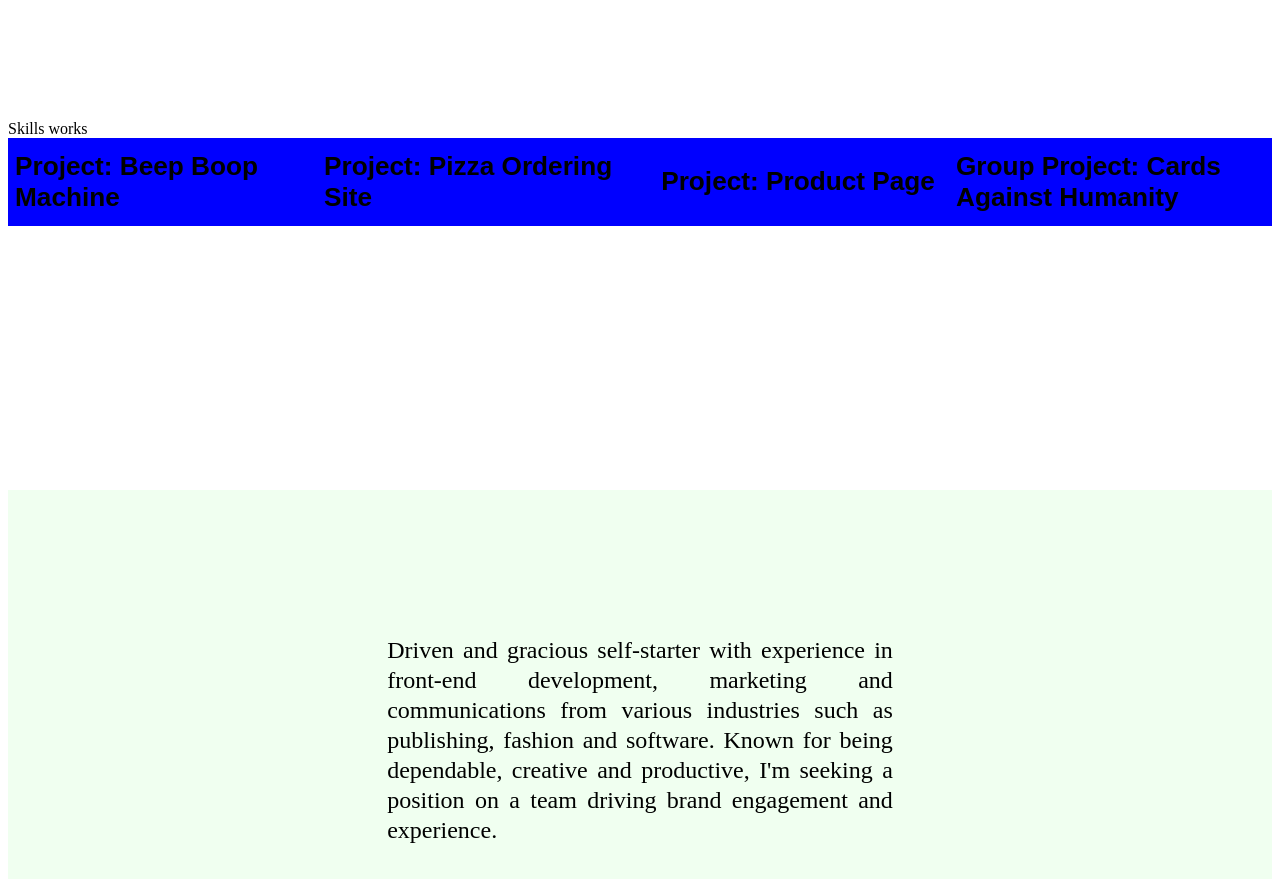
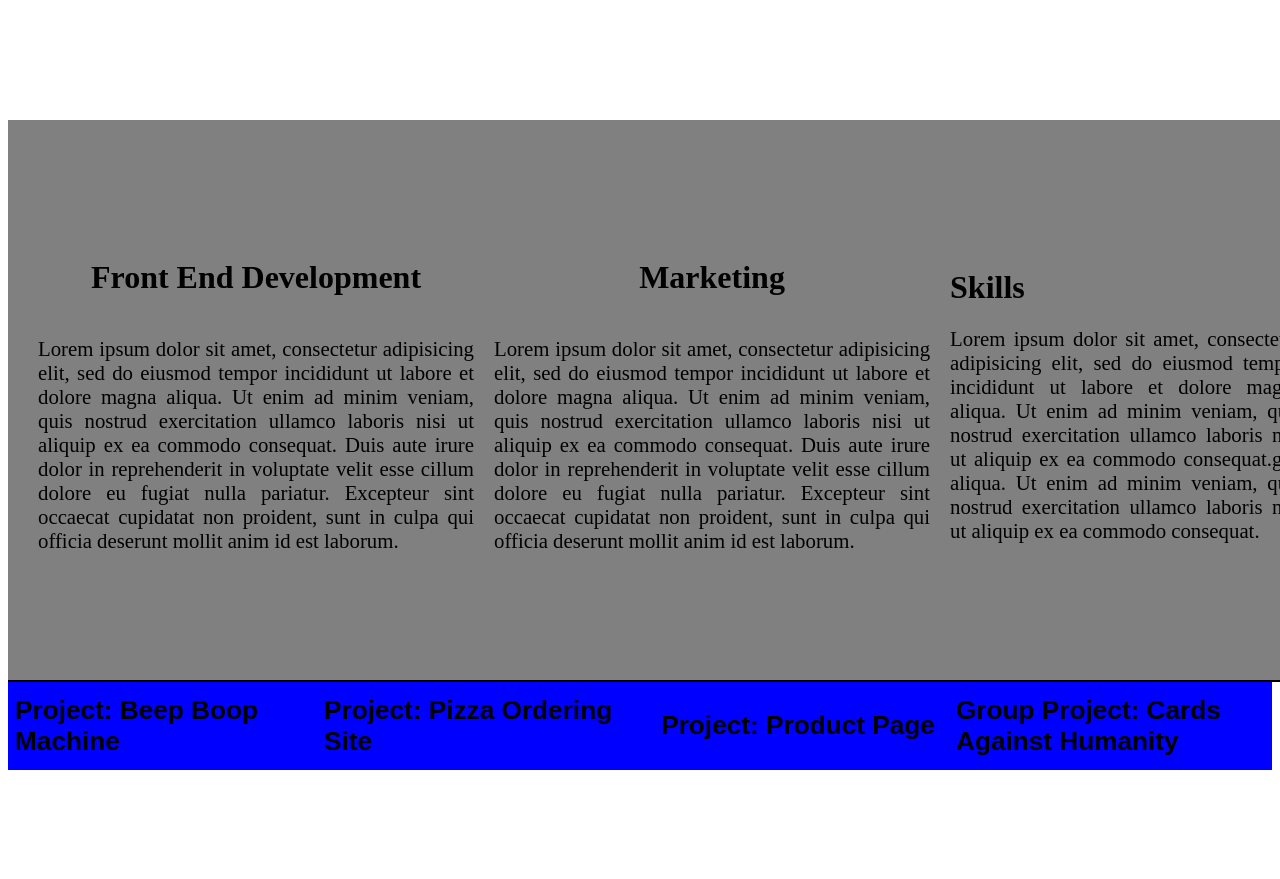
Before and after one commit to CherylFrankenfield/react-portfolio, a React app: page /#/ in a window 1280 px wide. Shown: the part 580-1459 px from the top of the page. Built offline with nearby package versions, Linux system fonts and the light colour scheme.

Commit message:
Style skills component and add content

```diff
--- a/src/components/Skills.jsx
+++ b/src/components/Skills.jsx
@@ -1,9 +1,53 @@
 import React from 'react';
+
+const skills = {
+  display: 'flex',
+  justifyContent: 'center',
+  alignItems: 'center',
+  padding: '30px 30px',
+  backgroundColor: 'grey',
+  width: '100%',
+  height: '500px',
+  borderBottom: '2px solid'
+};
+
+const header = {
+  fontFamily: 'abril_fatfaceregular',
+  fontSize: '2em',
+  alignSelf: 'center',
+  marginBottom: '20px',
+};
+
+const paragraph = {
+  fontSize: '1.3em',
+  textAlign: 'justify'
+};
+
+const leftMid = {
+  marginRight: '20px',
+  minWidth: '33%',
+  display: 'flex',
+  flexDirection: 'column',
+};
 
 function Skills() {
   return(
-    <div>
-      Skills works
+    <div style={skills}>
+      <div style={leftMid}>
+        <span><i class="fas fa-code"></i></span>
+        <h3 style={header}>Front End Development</h3>
+        <p style={paragraph}>Lorem ipsum dolor sit amet, consectetur adipisicing elit, sed do eiusmod tempor incididunt ut labore et dolore magna aliqua. Ut enim ad minim veniam, quis nostrud exercitation ullamco laboris nisi ut aliquip ex ea commodo consequat. Duis aute irure dolor in reprehenderit in voluptate velit esse cillum dolore eu fugiat nulla pariatur. Excepteur sint occaecat cupidatat non proident, sunt in culpa qui officia deserunt mollit anim id est laborum.</p>
+      </div>
+      <div style={leftMid}>
+        <span><i class="fas fa-tree"></i></span>
+        <h3 style={header}>Marketing</h3>
+        <p style={paragraph}>Lorem ipsum dolor sit amet, consectetur adipisicing elit, sed do eiusmod tempor incididunt ut labore et dolore magna aliqua. Ut enim ad minim veniam, quis nostrud exercitation ullamco laboris nisi ut aliquip ex ea commodo consequat. Duis aute irure dolor in reprehenderit in voluptate velit esse cillum dolore eu fugiat nulla pariatur. Excepteur sint occaecat cupidatat non proident, sunt in culpa qui officia deserunt mollit anim id est laborum.</p>
+      </div>
+      <div>
+        <span><i class="fas fa-cubes"></i></span>
+        <h3 style={header}>Skills</h3>
+        <p style={paragraph}>Lorem ipsum dolor sit amet, consectetur adipisicing elit, sed do eiusmod tempor incididunt ut labore et dolore magna aliqua. Ut enim ad minim veniam, quis nostrud exercitation ullamco laboris nisi ut aliquip ex ea commodo consequat.gna aliqua. Ut enim ad minim veniam, quis nostrud exercitation ullamco laboris nisi ut aliquip ex ea commodo consequat.</p>
+      </div>
     </div>
   );
 }
```
